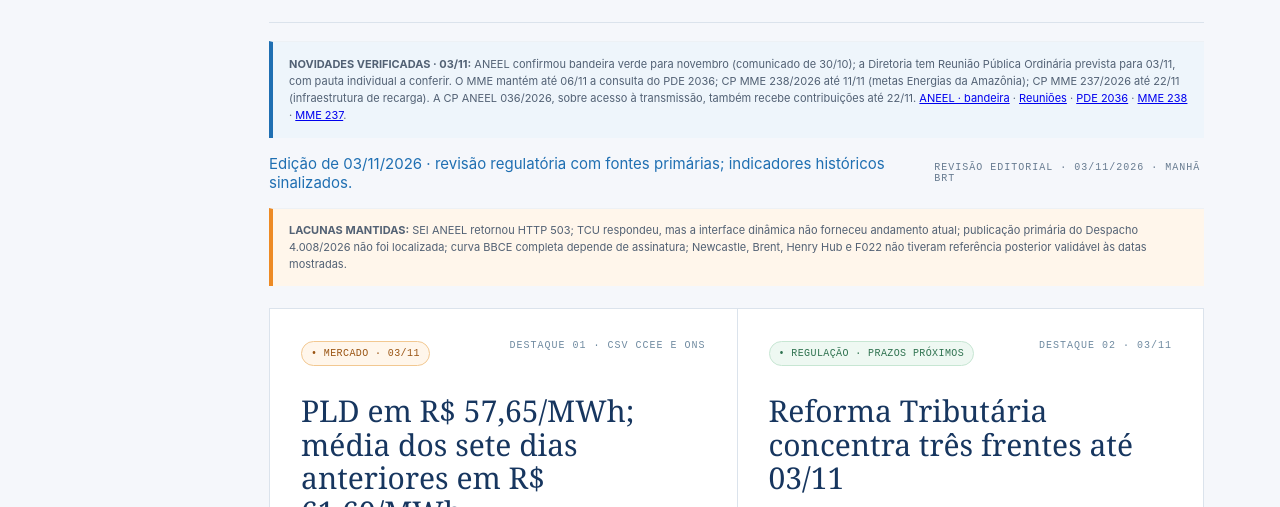
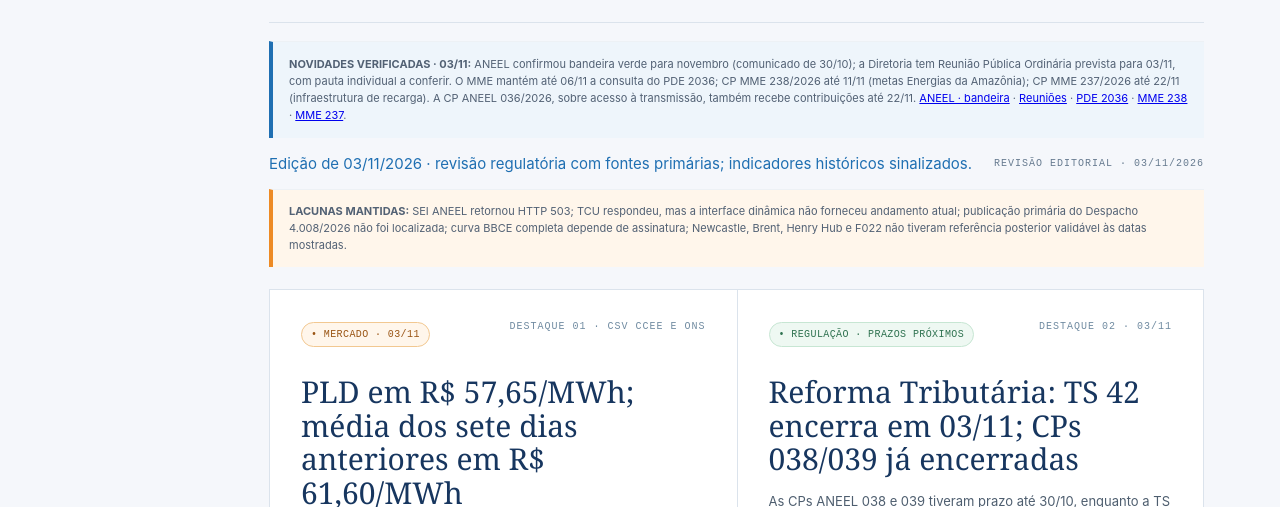
Before and after one commit to COREDIAMANTE/radar-core-diamante, a plain HTML site: page index.html in a window 1280 px wide. Shown: the part 405-912 px from the top of the page. Drawn offline with Linux system fonts and the light colour scheme.

Commit message:
Precisar prazos CPs encerradas e remover horario editorial obsoleto

```diff
--- a/index.html
+++ b/index.html
@@ -65,12 +65,12 @@ details.tech{margin-top:13px;background:#fff;border:1px solid var(--line)}detail
  <p class="hero-copy">Seleção executiva dos fatos regulatórios e de mercado com efeito identificável sobre o Grupo Diamante. A edição considera apenas informações publicadas e verificáveis até o horário de corte; propostas, decisões e interpretações são distinguidas entre si.</p>
  <div class="rule"></div>
  <div class="market-reading" style="margin:16px 0;padding:14px 16px;border-left:4px solid var(--blue2);background:var(--softblue)"><strong>NOVIDADES VERIFICADAS · 03/11:</strong> ANEEL confirmou bandeira verde para novembro (comunicado de 30/10); a Diretoria tem Reunião Pública Ordinária prevista para 03/11, com pauta individual a conferir. O MME mantém até 06/11 a consulta do PDE 2036; CP MME 238/2026 até 11/11 (metas Energias da Amazônia); CP MME 237/2026 até 22/11 (infraestrutura de recarga). A CP ANEEL 036/2026, sobre acesso à transmissão, também recebe contribuições até 22/11. <a href="https://www.gov.br/aneel/pt-br/assuntos/noticias/2026/aneel-anuncia-bandeira-verde-para-vigorar-em-novembro" target="_blank" rel="noopener">ANEEL · bandeira</a> · <a href="https://www.gov.br/aneel/pt-br/reunioes-publicas/calendario" target="_blank" rel="noopener">Reuniões</a> · <a href="https://www.gov.br/mme/pt-br/assuntos/noticias/mme-abre-consulta-publica-do-plano-decenal-de-expansao-de-energia-2036" target="_blank" rel="noopener">PDE 2036</a> · <a href="https://brasilparticipativo.presidencia.gov.br/processes/MME238" target="_blank" rel="noopener">MME 238</a> · <a href="https://brasilparticipativo.presidencia.gov.br/processes/MME237" target="_blank" rel="noopener">MME 237</a>.</div>
- <div class="edition-row"><span class="left">Edição de 03/11/2026 · revisão regulatória com fontes primárias; indicadores históricos sinalizados.</span><span class="cut">REVISÃO EDITORIAL · 03/11/2026 · MANHÃ BRT</span></div>
+ <div class="edition-row"><span class="left">Edição de 03/11/2026 · revisão regulatória com fontes primárias; indicadores históricos sinalizados.</span><span class="cut">REVISÃO EDITORIAL · 03/11/2026</span></div>
 
  <div class="market-reading" style="margin:16px 0;padding:13px 16px;border-left:4px solid var(--orange);background:var(--softorange)"><strong>LACUNAS MANTIDAS:</strong> SEI ANEEL retornou HTTP 503; TCU respondeu, mas a interface dinâmica não forneceu andamento atual; publicação primária do Despacho 4.008/2026 não foi localizada; curva BBCE completa depende de assinatura; Newcastle, Brent, Henry Hub e F022 não tiveram referência posterior validável às datas mostradas.</div>
  <div class="highlights">
   <article class="highlight"><span class="badge orange">• Mercado · 03/11</span><span class="mini">Destaque 01 · CSV CCEE e ONS</span><h2>PLD em R$ 57,65/MWh; média dos sete dias anteriores em R$ 61,60/MWh</h2><p>PLD diário de 03/11 nos quatro submercados e média simples de 27/10 a 02/11, conforme CSV CCEE. Os sete CVUs ONS da semana 31/10–06/11 permanecem superiores ao PLD, sem inferência automática sobre despacho ou resultado econômico.</p><a class="read" href="#insight">Ler análise na seção 03</a></article>
-  <article class="highlight"><span class="badge green">• Regulação · prazos próximos</span><span class="mini">Destaque 02 · 03/11</span><h2>Reforma Tributária concentra três frentes até 03/11</h2><p>CPs ANEEL 038/039 encerram em 30/10 e a TS 42/2026 em 03/11. O efeito para CTJL, Pecém I/II, Itaqui e Comercializadora está na coerência entre contratos, bases regulatórias e plano de contas; todos os textos ainda são propostas.</p><a class="read" href="#atos">Ver atos e prazos</a></article>
+  <article class="highlight"><span class="badge green">• Regulação · prazos próximos</span><span class="mini">Destaque 02 · 03/11</span><h2>Reforma Tributária: TS 42 encerra em 03/11; CPs 038/039 já encerradas</h2><p>As CPs ANEEL 038 e 039 tiveram prazo até 30/10, enquanto a TS 42/2026 recebe contribuições até 03/11. Os textos em consulta são propostas, não regras já aprovadas; acompanhar eventuais desdobramentos para geração e comercialização.</p><a class="read" href="#atos">Ver atos e prazos</a></article>
  </div>
  <div class="metrics">
   <div class="metric"><div class="num">R$ 57,65</div><div class="label">PLD diário CCEE · 03/11 · quatro submercados · R$/MWh</div></div>
```
